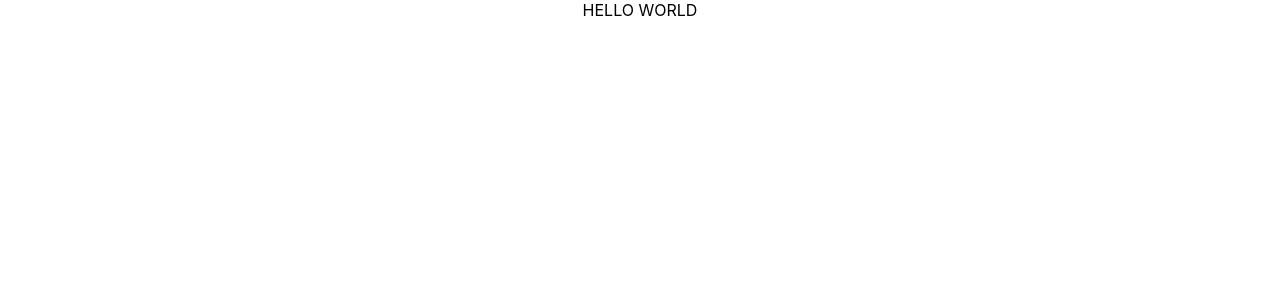
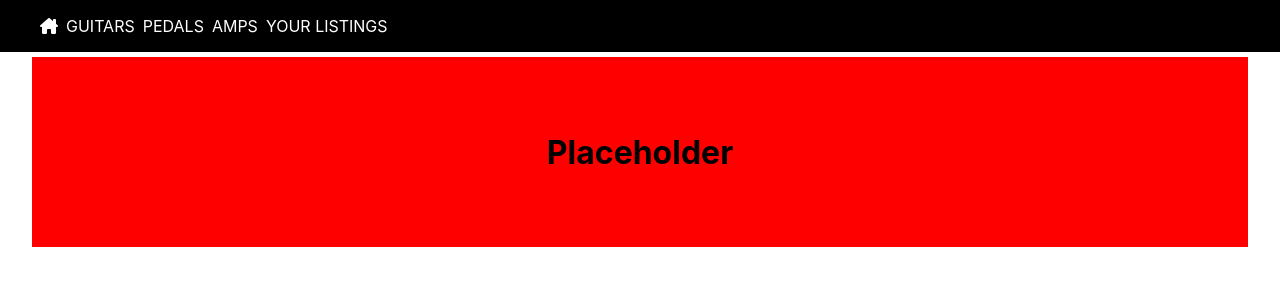
Before and after one commit to angelgvalentin/avr-music-react-frontend-redo, a React (Create React App) app: page / in a window 1280 px wide. Shown: the top 300 px of the page. Built offline with nearby package versions, Linux system fonts and the light colour scheme.

Commit message:
added bootstrap navbar and banner placeholder

```diff
--- a/package.json
+++ b/package.json
@@ -6,6 +6,7 @@
     "@testing-library/jest-dom": "^5.16.4",
     "@testing-library/react": "^13.2.0",
     "@testing-library/user-event": "^13.5.0",
+    "bootstrap": "^5.2.0-beta1",
     "react": "^18.1.0",
     "react-dom": "^18.1.0",
     "react-scripts": "5.0.1",
--- a/public/index.html
+++ b/public/index.html
@@ -24,6 +24,8 @@
       work correctly both with client-side routing and a non-root public URL.
       Learn how to configure a non-root public URL by running `npm run build`.
     -->
+
+    <script src="https://kit.fontawesome.com/68397e4b33.js" crossorigin="anonymous"></script>
     <title>React App</title>
   </head>
   <body>
--- a/src/App.css
+++ /dev/null
@@ -1,38 +0,0 @@
-.App {
-  text-align: center;
-}
-
-.App-logo {
-  height: 40vmin;
-  pointer-events: none;
-}
-
-@media (prefers-reduced-motion: no-preference) {
-  .App-logo {
-    animation: App-logo-spin infinite 20s linear;
-  }
-}
-
-.App-header {
-  background-color: #282c34;
-  min-height: 100vh;
-  display: flex;
-  flex-direction: column;
-  align-items: center;
-  justify-content: center;
-  font-size: calc(10px + 2vmin);
-  color: white;
-}
-
-.App-link {
-  color: #61dafb;
-}
-
-@keyframes App-logo-spin {
-  from {
-    transform: rotate(0deg);
-  }
-  to {
-    transform: rotate(360deg);
-  }
-}
--- a/src/App.js
+++ b/src/App.js
@@ -1,12 +1,17 @@
-import logo from './logo.svg';
-import './App.css';
+import logo from "./logo.svg";
+
+import Navbar from "./components/Navbar";
+import CarouselBanner from "./components/CarouselBanner";
 
 function App() {
-  return (
-    <div className="App">
-      HELLO WORLD
-    </div>
-  );
+    return (
+        <div className="App">
+            <Navbar />
+            <main id="mainContainer">
+                <CarouselBanner />
+            </main>
+        </div>
+    );
 }
 
 export default App;
--- /dev/null
+++ b/src/components/CarouselBanner.js
@@ -0,0 +1,11 @@
+import React from "react";
+
+function CarouselBanner() {
+    return (
+        <div>
+            <h1 className="carousel-banner">Placeholder</h1>
+        </div>
+    );
+}
+
+export default CarouselBanner;
--- /dev/null
+++ b/src/components/Navbar.js
@@ -0,0 +1,41 @@
+import React from "react";
+
+function Navbar() {
+    return (
+        <div className="navbar">
+            <nav class="navbar navbar-expand-lg bg-light">
+                <div class="container-fluid">
+                    <div class="collapse navbar-collapse" id="navbarNav">
+                        <ul class="navbar-nav">
+                            <li class="nav-item">
+                                <a class="nav-link active" aria-current="page" href="#">
+                                    <i class="fa-solid fa-house-chimney"></i>
+                                </a>
+                            </li>
+                            <li class="nav-item">
+                                <a class="nav-link" href="#">
+                                    GUITARS
+                                </a>
+                            </li>
+                            <li class="nav-item">
+                                <a class="nav-link" href="#">
+                                    PEDALS
+                                </a>
+                            </li>
+                            <li class="nav-item">
+                                <a class="nav-link" href="#">
+                                    AMPS
+                                </a>
+                            </li>
+                            <li class="nav-item">
+                                <a class="nav-link disabled">YOUR LISTINGS</a>
+                            </li>
+                        </ul>
+                    </div>
+                </div>
+            </nav>
+        </div>
+    );
+}
+
+export default Navbar;
--- a/src/index.css
+++ b/src/index.css
@@ -1,13 +1,58 @@
 body {
-  margin: 0;
-  font-family: -apple-system, BlinkMacSystemFont, 'Segoe UI', 'Roboto', 'Oxygen',
-    'Ubuntu', 'Cantarell', 'Fira Sans', 'Droid Sans', 'Helvetica Neue',
-    sans-serif;
-  -webkit-font-smoothing: antialiased;
-  -moz-osx-font-smoothing: grayscale;
+    margin: 0;
+    font-family: -apple-system, BlinkMacSystemFont, "Segoe UI", "Roboto", "Oxygen", "Ubuntu", "Cantarell", "Fira Sans", "Droid Sans", "Helvetica Neue", sans-serif;
+    -webkit-font-smoothing: antialiased;
+    -moz-osx-font-smoothing: grayscale;
 }
 
-code {
-  font-family: source-code-pro, Menlo, Monaco, Consolas, 'Courier New',
-    monospace;
+div {
+    width: 100%;
 }
+
+h1 {
+    margin: 0;
+    width: 100%;
+}
+
+.App {
+    justify-content: center;
+    display: flex;
+    flex-direction: column;
+    align-items: center;
+    gap: 5px;
+}
+
+#mainContainer {
+    background-color: green;
+    display: flex;
+    width: 95%;
+    margin: 0;
+}
+
+.navbar {
+    display: flex;
+    justify-content: space-between;
+    color: white;
+    background-color: black;
+}
+
+.navbar ul {
+    display: flex;
+    justify-content: end;
+    list-style-type: none;
+    gap: 8px;
+}
+
+.navbar a {
+    text-decoration: none;
+    color: white;
+}
+
+.carousel-banner {
+    background-color: red;
+    height: 190px;
+    width: 100%;
+    display: flex;
+    justify-content: center;
+    align-items: center;
+}
```
Also changed, not shown: 2 other files (tests, documents, lock files or other folders).
